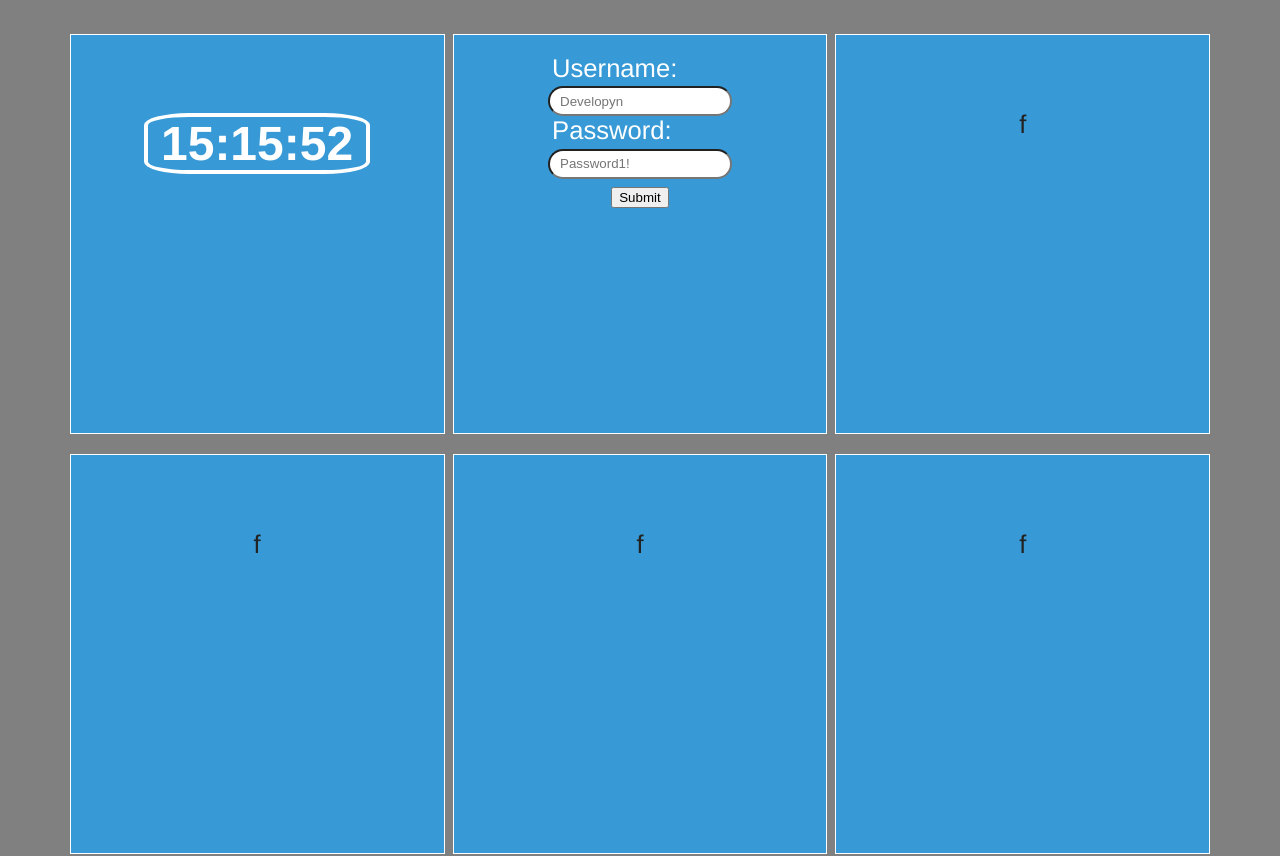
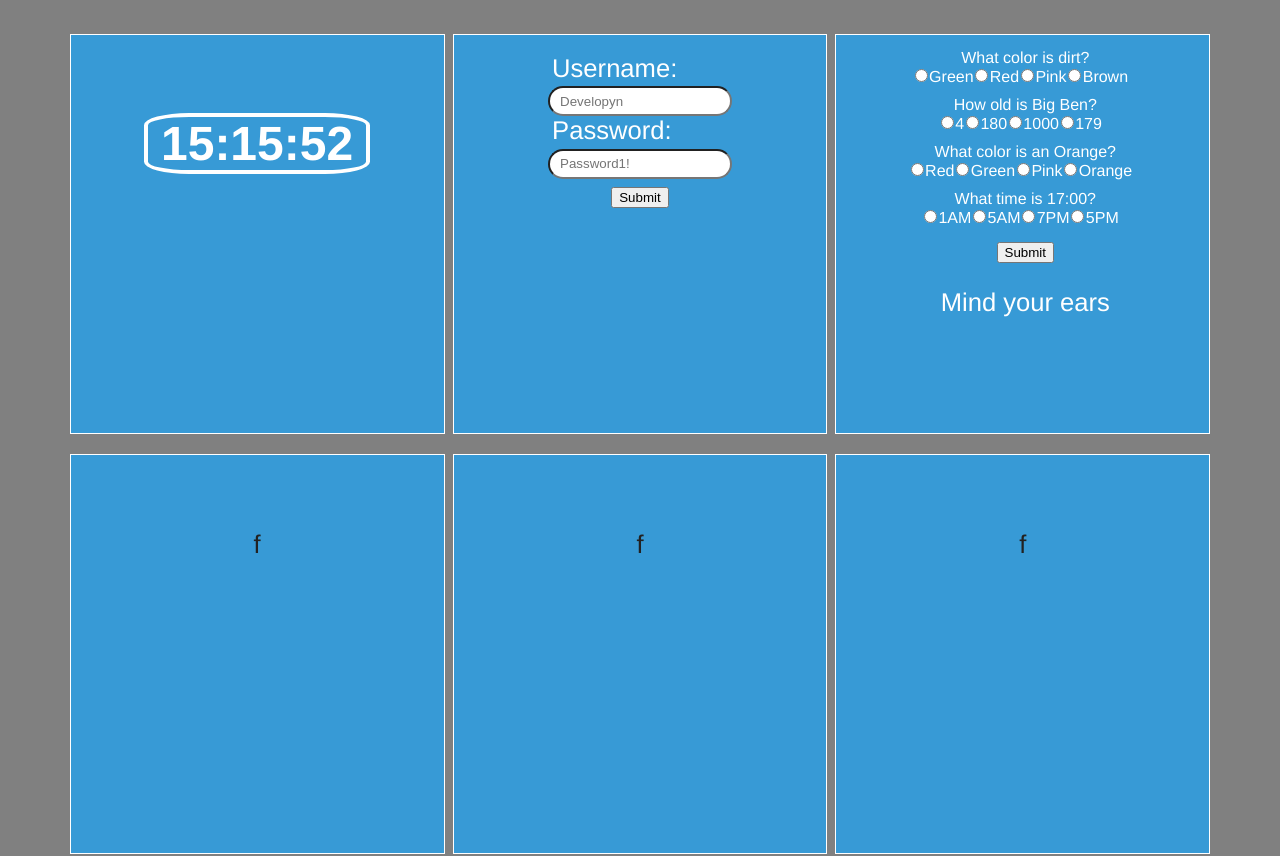
Before and after one commit to Developyn-Anthony/Grid-vue, a Vue app: page / in a window 1280 px wide. Shown: the top 856 px of the page. Built offline with nearby package versions, Linux system fonts and the light colour scheme.

Commit message:
panel 3 converted to Vue component

```diff
--- a/src/App.vue
+++ b/src/App.vue
@@ -8,7 +8,7 @@
         <Signup />
       </div>
       <div class="grid-item grid-item3">
-        <p>f</p>
+        <Questions />
       </div>
       <div class="grid-item grid-item4">
         <p>f</p>
@@ -34,14 +34,16 @@
 
 <script>
 // import component from './components/component.vue'
-import Clock from './components/clock.vue'
-import Signup from './components/signup.vue'
+import Clock from "./components/clock.vue"
+import Signup from "./components/signup.vue"
+import Questions from "./components/questions.vue"
 
 export default {
   name: "App",
   components: {
     Clock,
     Signup,
+    Questions,
   },
 };
 </script>
@@ -109,6 +111,17 @@ body {
   .p-fontSize {
     font-size: medium;
   }
+
+  .game-imgs {
+    display: block;
+    margin-left: auto;
+    margin-right: auto;
+    padding-right: 10rem;
+  }
+
+  .grid-list-anchor {
+    height: 80%;
+  }
 }
 
 /* Extra large devices (large laptops and desktops, 1200px and up) */
@@ -117,9 +130,27 @@ body {
     grid-template-rows: repeat(9, 25rem);
     grid-template-columns: repeat(3, 1fr);
   }
+
+  .img-text {
+    margin-top: -0.1rem;
+  }
+
+  .game-imgs {
+    margin-left: -0.1rem;
+  }
+
+  .circle p {
+    font-size: 16px;
+  }
+
+  .grid-list-anchor {
+    height: 75%;
+  }
 }
 
 @media only screen and (min-width: 1650px) {
+  .grid-list-anchor {
+    height: 100%;
   }
-
+}
 </style>
--- /dev/null
+++ b/src/components/questions.vue
@@ -0,0 +1,230 @@
+<template>
+  <div class="grid3-container">
+    <form id="multiChoice" action="/">
+      <div id="quest1" class="quest-1">
+        <p class="multi-questions p-fontSize">What color is dirt?</p>
+        <input
+          class="multi-radio"
+          type="radio"
+          name="quest1"
+          id="1a"
+          value="Green"
+        />
+        <label class="p-fontSize multi-labels" for="1a">Green</label>
+        <input
+          class="multi-radio"
+          type="radio"
+          name="quest1"
+          id="1b"
+          value="Red"
+        />
+        <label class="p-fontSize multi-labels" for="1b">Red</label>
+        <input
+          class="multi-radio"
+          type="radio"
+          id="1c"
+          name="quest1"
+          value="Pink"
+        />
+        <label class="p-fontSize multi-labels" for="1c">Pink</label>
+        <input
+          class="multi-radio"
+          type="radio"
+          id="1d"
+          name="quest1"
+          value="Brown"
+        />
+        <label class="p-fontSize multi-labels" for="1d">Brown</label>
+      </div>
+      <div id="quest2" class="quest-2">
+        <p class="multi-questions p-fontSize">How old is Big Ben?</p>
+        <input
+          class="multi-radio"
+          type="radio"
+          name="quest2"
+          id="2a"
+          value="4"
+        />
+        <label class="p-fontSize multi-labels" for="2a">4</label>
+        <input
+          class="multi-radio"
+          type="radio"
+          name="quest2"
+          id="2b"
+          value="180"
+        />
+        <label class="p-fontSize multi-labels" for="2b">180</label>
+        <input
+          class="multi-radio"
+          type="radio"
+          name="quest2"
+          id="2c"
+          value="1000"
+        />
+        <label class="p-fontSize multi-labels" for="2c">1000</label>
+        <input
+          class="multi-radio"
+          type="radio"
+          name="quest2"
+          id="2d"
+          value="179"
+        />
+        <label class="p-fontSize multi-labels" for="2d">179</label>
+      </div>
+      <div id="quest3" class="quest-3">
+        <p class="multi-questions p-fontSize">What color is an Orange?</p>
+        <input
+          class="multi-radio"
+          type="radio"
+          name="quest3"
+          id="3a"
+          value="red"
+        />
+        <label class="p-fontSize multi-labels" for="3a">Red</label>
+        <input
+          class="multi-radio"
+          type="radio"
+          name="quest3"
+          id="3b"
+          value="green"
+        />
+        <label class="p-fontSize multi-labels" for="3b">Green</label>
+        <input
+          class="multi-radio"
+          type="radio"
+          name="quest3"
+          id="3c"
+          value="pink"
+        />
+        <label class="p-fontSize multi-labels" for="3c">Pink</label>
+        <input
+          class="multi-radio"
+          type="radio"
+          name="quest3"
+          id="3d"
+          value="Orange"
+        />
+        <label class="p-fontSize multi-labels" for="3d">Orange</label>
+      </div>
+      <div id="quest4" class="quest-4">
+        <p class="multi-questions p-fontSize">What time is 17:00?</p>
+        <input
+          class="multi-radio"
+          type="radio"
+          name="quest4"
+          id="4a"
+          value="1am"
+        />
+        <label class="p-fontSize multi-labels" for="4a">1AM</label>
+        <input
+          class="multi-radio"
+          type="radio"
+          name="quest4"
+          id="4b"
+          value="5am"
+        />
+        <label class="p-fontSize multi-labels" for="4b">5AM</label>
+        <input
+          class="multi-radio"
+          type="radio"
+          name="quest4"
+          id="4c"
+          value="7pm"
+        />
+        <label class="p-fontSize multi-labels" for="4c">7PM</label>
+        <input
+          class="multi-radio"
+          type="radio"
+          name="quest4"
+          id="4d"
+          value="5pm"
+        />
+        <label class="p-fontSize multi-labels" for="4d">5PM</label>
+      </div>
+      <div class="Center">
+        <button type="submit" v-on:click.prevent="answers()">Submit</button>
+        <p>Mind your ears</p>
+      </div>
+    </form>
+  </div>
+</template>
+
+<script>
+export default {
+  name: "Questions",
+  data() {
+    return {
+    };
+  },
+  methods: {
+    answers() {
+      const a1Value = document.getElementById("1d").checked;
+      const a2Value = document.getElementById("2d").checked;
+      const a3Value = document.getElementById("3d").checked;
+      const a4Value = document.getElementById("4d").checked;
+
+      if (a1Value == true && a2Value == true && a3Value == true && a4Value == true) {
+        const audio = new Audio(
+          "https://media.geeksforgeeks.org/wp-content/uploads/20190531135120/beep.mp3"
+        );
+        audio.play();
+      }
+    },
+  },
+};
+</script>
+
+<style scoped>
+.grid3-container {
+    display: grid;
+    margin-left: auto;
+    margin-right: auto;
+    padding-top: 1.6rem;
+    width: 100%;
+    position: relative;
+    grid-template-columns: 1fr;
+    grid-template-rows: repeat(5, 4rem);
+    margin-top: -4rem;
+    grid-row-gap: 0.3rem;
+}
+
+.grid3-item {
+    background-color: white;
+    width: 98%;
+    margin-left: auto;
+    margin-right: auto;
+    border-radius: 0.4rem;
+}
+
+#multiChoice {
+    padding-left: 0.3rem;
+    color: #fff;
+}
+
+.quest-1, .quest-2, .quest-3, .quest-4 {
+    margin-top: -0.8rem;
+    padding-left: -0.1rem;
+    text-align: center;
+    padding-bottom: 0.3rem;
+}
+
+.multi-questions {
+    margin-bottom: -0.5rem;
+}
+
+.multi-radio {
+    margin-left: -0.2rem;
+    margin-right: -0.2rem;
+}
+
+.multi-labels {
+    padding-right: 0.3rem;
+    padding-left: 0.3rem;
+}
+
+.Center {
+    width: 100%;
+    height: auto;
+    text-align: center;
+}
+</style>
```
Also changed, not shown: 1 other file (tests, documents, lock files or other folders). Lines whose indentation alone changed are shown as unchanged.
